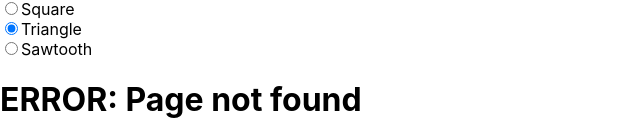
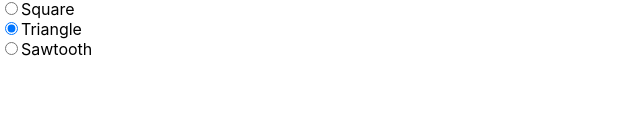
Before and after one commit to pxkelly/M.U.S.I.C., a React (Create React App) app: page / in a window 1280 px wide. Shown: the part 749-887 px from the top of the page, without its empty margins (0-640 px from the left). After the commit the page ends 808 px from the top, so only its background shows below. Built offline with nearby package versions, Linux system fonts and the light colour scheme.

Commit message:
Tweaks to App and packages

```diff
--- a/package.json
+++ b/package.json
@@ -15,6 +15,7 @@
     "react-range-step-input": "^1.3.0",
     "react-router-dom": "^5.2.0",
     "react-scripts": "4.0.3",
+    "react-switch": "^6.0.0",
     "tone": "^14.7.77",
     "web-vitals": "^1.1.1"
   },
--- a/src/App.js
+++ b/src/App.js
@@ -4,17 +4,10 @@ import logo from './logo.svg';
 import './App.css';
 import Home from "./Home.js";
 
-const Nomatch = () => (
-  <div className = "error">
-  <h1> ERROR: Page not found </h1>
-  </div>
-);
-
 function App() {
   return (
     <HashRouter basename="/">
       <Route exact path="/" component={ Home } />
-      <Route component={ Nomatch } />
     </HashRouter>
   );
 }
```
Also changed, not shown: 1 other file (tests, documents, lock files or other folders).
